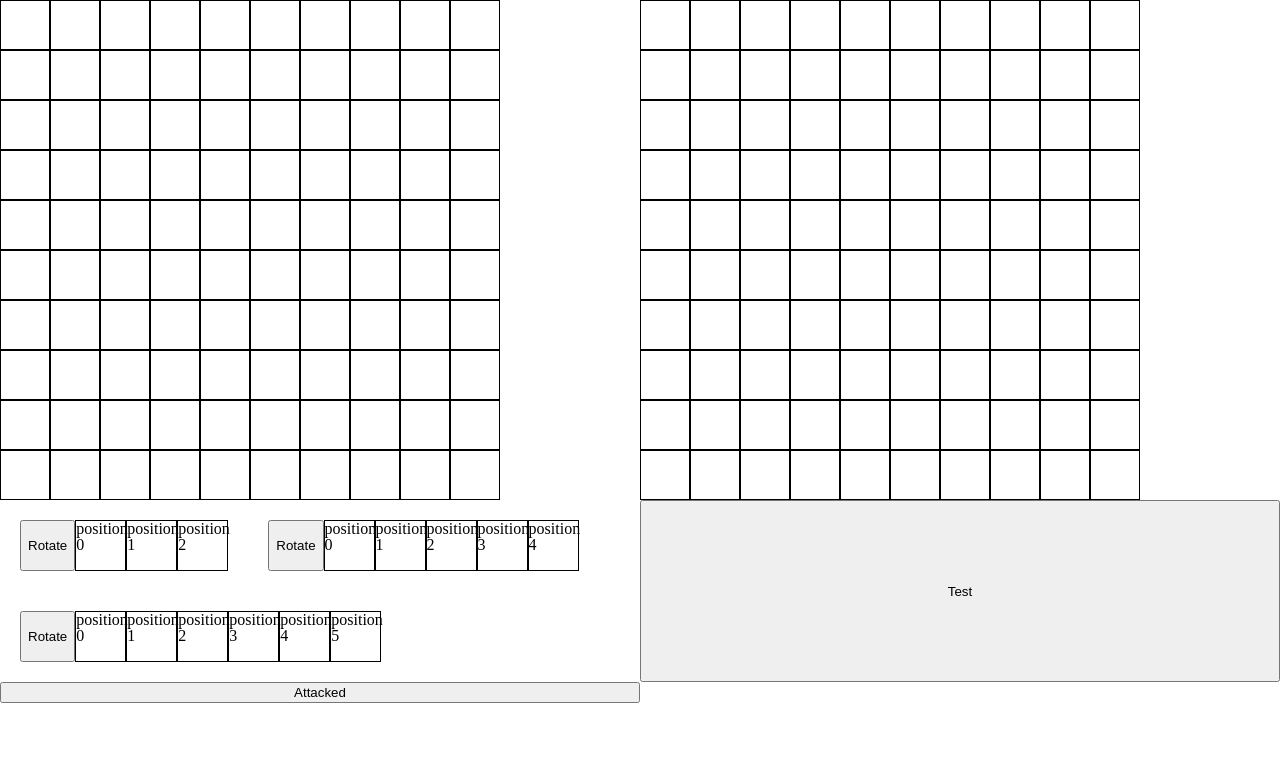
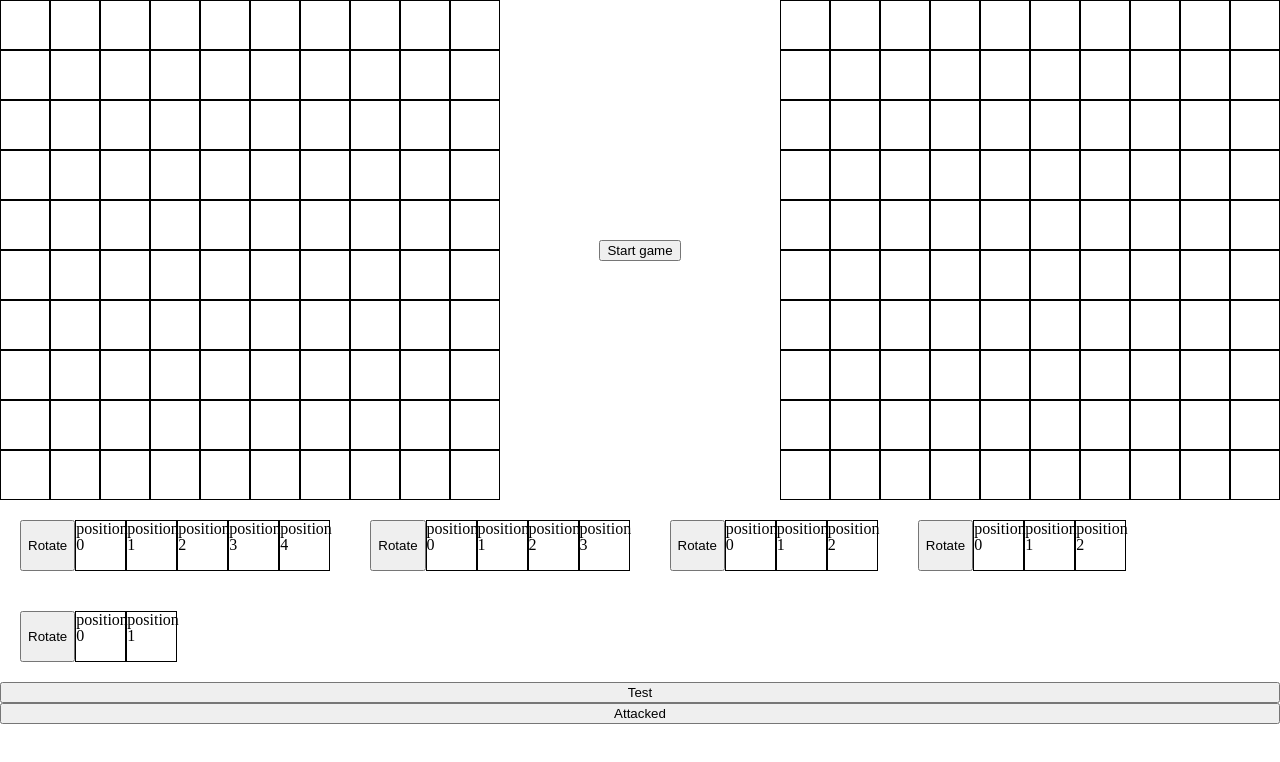
Before and after one commit to zainiscoding/battleship, a React (Create React App) app: page / in a window 1280 px wide. Shown: the top 762 px of the page. Built offline with nearby package versions, Linux system fonts and the light colour scheme; the HTML template or start-up script is replaced by a standard one.

Commit message:
Minor CSS improvements, cleaned up boolean checks, attempting to implement removal of ships after placement

```diff
--- a/src/components/DisplayComputerBoard.jsx
+++ b/src/components/DisplayComputerBoard.jsx
@@ -1,7 +1,6 @@
 const DisplayComputerBoard = (props) => {
   return (
-    <div id='game-wrapper'>
-      <div id='game-wrapper__player-board-wrapper'>
+    <div id='board-wrapper__computer-board-wrapper'>
       {props.computerBoardArray.map((block, index) => {
         if (block.ship && block.sunk) {
           return (
@@ -63,7 +62,6 @@ const DisplayComputerBoard = (props) => {
         );
       })}
     </div>
-    </div>
   );
 };
 
--- a/src/components/DisplayGame.jsx
+++ b/src/components/DisplayGame.jsx
@@ -6,12 +6,16 @@ import PlayerShipDockContainer from './PlayerShipDockContainer';
 const DisplayGame = (props) => {
   return (
     <div id='game-wrapper'>
+      <div id='board-wrapper'>
         <DisplayPlayerBoard
           player={props.player}
           setX={props.setX}
           setY={props.setY}
           placeChosenShip={props.placeChosenShip}
         />
+        {props.preparing && (
+          <button onClick={props.startGame}>Start game</button>
+        )}
         <DisplayComputerBoard
           computerBoardArray={props.computer.playerBoard.gameBoardArray}
           setX={props.setX}
@@ -19,6 +23,7 @@ const DisplayGame = (props) => {
           playerAttackHandler={props.playerAttackHandler}
           placeChosenShip={props.placeChosenShip}
         />
+      </div>
       <PlayerShipDockContainer
         player={props.player}
         setX={props.setX}
--- a/src/components/DisplayPlayerBoard.jsx
+++ b/src/components/DisplayPlayerBoard.jsx
@@ -1,7 +1,6 @@
 const DisplayPlayerBoard = (props) => {
   return (
-    <div id='game-wrapper'>
-      <div id='game-wrapper__player-board-wrapper'>
+    <div id='board-wrapper__player-board-wrapper'>
       {props.player.playerBoard.gameBoardArray.map((block, index) => {
         if (block.ship && block.sunk) {
           return (
@@ -62,7 +61,6 @@ const DisplayPlayerBoard = (props) => {
         );
       })}
     </div>
-    </div>
   );
 };
 
--- a/src/components/GameLoopContainer.js
+++ b/src/components/GameLoopContainer.js
@@ -20,7 +20,7 @@ const GameLoopContainer = (props) => {
   }
 
   function playerAttackHandler(e) {
-    if (playerTurn === true) {
+    if (playerTurn && !preparing) {
       setComputer((prevState) => {
         prevState.playerBoard.receiveAttack(
           e.target.id,
@@ -74,16 +74,16 @@ const GameLoopContainer = (props) => {
   }
 
   function chooseShip(e) {
-    const chosenShip = {};
-    chosenShip.shipLength = parseInt(e.target.getAttribute('data-length'));
-    chosenShip.orientation = e.target.getAttribute('data-orientation');
+    const chosenShip = {
+      shipLength: parseInt(e.target.getAttribute('data-length')),
+      orientation: e.target.getAttribute('data-orientation'),
+    };
     setPlacingShip(true);
-    console.log('choosing');
     setChosenShip(chosenShip);
   }
 
   function placeChosenShip(e) {
-    if (placingShip === true) {
+    if (placingShip) {
       const targetBlockX = parseInt(e.target.getAttribute('data-x'));
       const targetBlockY = parseInt(e.target.getAttribute('data-y'));
       setPlayer((prevState) => {
@@ -93,6 +93,7 @@ const GameLoopContainer = (props) => {
           chosenShip.shipLength,
           chosenShip.orientation
         );
+        player.removeShip(e.target.getAttribute('ship-number'));
         return { ...prevState };
       });
       setPlacingShip(false);
@@ -101,16 +102,11 @@ const GameLoopContainer = (props) => {
 
   function rotateShip(e) {
     e.stopPropagation();
-    if (placingShip === false) {
+    if (!placingShip) {
       const targetShipNumber = e.target.parentNode.getAttribute(
         'data-shipnumber'
       );
-
       const orientation = e.target.parentNode.getAttribute('data-orientation');
-      // setPlayer((prevState) => {
-      //   prevState.rotateShip(targetShipNumber);
-      //   return { ...prevState };
-      // });
 
       orientation === 'horizontal'
         ? setPlayer((prevState) => {
@@ -124,15 +120,25 @@ const GameLoopContainer = (props) => {
     }
   }
 
-  //The computer takes a turn whenever playerTurn changes (ie. whenever attacked)
   useEffect(() => {
-    if (playerTurn === false) {
-      //     //Timeout used to give the computer some fake thinking time
+    if (!player.playerShips.length) {
+      //Timeout used to give the computer some fake thinking time
       setTimeout(function () {
         computerAttack();
       }, 0);
     }
-    //   // eslint-disable-next-line
+    //eslint-disable-next-line
+  }, [playerTurn]);
+
+  //The computer takes a turn whenever playerTurn changes (ie. whenever attacked)
+  useEffect(() => {
+    if (!playerTurn) {
+      //Timeout used to give the computer some fake thinking time
+      setTimeout(function () {
+        computerAttack();
+      }, 0);
+    }
+    //eslint-disable-next-line
   }, [playerTurn]);
 
   //Checks for game over
@@ -165,6 +171,10 @@ const GameLoopContainer = (props) => {
     // eslint-disable-next-line
   }, [computer]);
 
+  function startGame() {
+    setPreparing(false);
+  }
+
   return (
     <DisplayGame
       player={player}
@@ -177,6 +187,8 @@ const GameLoopContainer = (props) => {
       chooseShip={chooseShip}
       placeChosenShip={placeChosenShip}
       rotateShip={rotateShip}
+      preparing={preparing}
+      startGame={startGame}
     />
   );
 };
--- a/src/components/gameboardFactory.js
+++ b/src/components/gameboardFactory.js
@@ -54,14 +54,10 @@ const gameboardFactory = () => {
       }
     });
 
-    if (shipBlock.ship !== null && shipOverlap === false) {
+    if (shipBlock.ship !== null && !shipOverlap) {
       shipPositions.forEach((shipPosition) => {
         gameBoardArray.forEach((block) => {
-          if (
-            shipPosition.x === block.x &&
-            shipPosition.y === block.y &&
-            block.empty
-          ) {
+          if (shipPosition.x === block.x && shipPosition.y === block.y) {
             gameBoardArray.splice(gameBoardArray.indexOf(block), 1, shipBlock);
             currentShipPositions.push(shipPosition);
           }
--- a/src/components/playerFactory.js
+++ b/src/components/playerFactory.js
@@ -5,14 +5,16 @@ const playerFactory = (name) => {
   const getName = () => name;
   const playerBoard = gameboardFactory();
 
-  let newShip = shipFactory(undefined, undefined, 3, 'horizontal');
-  let newShip2 = shipFactory(undefined, undefined, 5, 'horizontal');
-  let newShip3 = shipFactory(undefined, undefined, 6, 'horizontal');
+  let newShip = shipFactory(undefined, undefined, 5, 'horizontal');
+  let newShip2 = shipFactory(undefined, undefined, 4, 'horizontal');
+  let newShip3 = shipFactory(undefined, undefined, 3, 'horizontal');
+  let newShip4 = shipFactory(undefined, undefined, 3, 'horizontal');
+  let newShip5 = shipFactory(undefined, undefined, 2, 'horizontal');
   const playerShips = [];
-  playerShips.push(newShip, newShip2, newShip3);
+  playerShips.push(newShip, newShip2, newShip3, newShip4, newShip5);
 
+  //It's possible to consolidate the following two rotation functions into one, but requires React to not run in Strict Mode.
   function rotateHorizontalShip(shipIndex) {
-    console.log('rotating');
     const newVerticalShip = shipFactory(
       playerShips[shipIndex].x,
       playerShips[shipIndex].y,
@@ -32,23 +34,12 @@ const playerFactory = (name) => {
     return playerShips.splice(shipIndex, 1, newHorizontalShip);
   }
 
-  // function rotateShip(shipIndex) {
-  //   const orientation =
-  //     playerShips[shipIndex].getOrientation() === 'horizontal'
-  //       ? 'vertical'
-  //       : 'horizontal';
-  //   const newShip = shipFactory(
-  //     playerShips[shipIndex].x,
-  //     playerShips[shipIndex].y,
-  //     playerShips[shipIndex].getShipLength(),
-  //     orientation
-  //   );
-  //   return playerShips.splice(shipIndex, 1, newShip);
-  // }
-
   function removeShip(shipIndex) {
-    return playerShips.splice(shipIndex, 1);
+    console.log(
+      playerShips.filter((ship) => playerShips.indexOf(ship) === shipIndex)
+    );
   }
+  //check CV builder
 
   function makePlay(toAttack, x, y, length) {
     let randomPosition = Math.floor(Math.random() * 100);
--- a/src/components/shipFactory.js
+++ b/src/components/shipFactory.js
@@ -28,7 +28,7 @@ const shipFactory = (x, y, shipLength, orientation) => {
   }
 
   function isSunk() {
-    return positions.every((hitBlock) => hitBlock.hit === true);
+    return positions.every((hitBlock) => hitBlock.hit);
   }
 
   if (
--- a/src/styles/main.css
+++ b/src/styles/main.css
@@ -1,18 +1,28 @@
 #game-wrapper {
-  display: grid;
-  grid-template-columns: 1fr 1fr;
+  display: flex;
+  flex-direction: column;
 }
 
-#game-wrapper__player-board-wrapper {
+#board-wrapper {
   display: grid;
+  grid-template-columns: 1fr 1fr 1fr;
+  grid-gap: 10px;
+  place-items: center;
+  align-self: center;
+}
+
+#board-wrapper__player-board-wrapper {
+  display: grid;
+  grid-column: 1;
   grid-template-columns: 1fr 1fr 1fr 1fr 1fr 1fr 1fr 1fr 1fr 1fr;
   grid-template-rows: 1fr 1fr 1fr 1fr 1fr 1fr 1fr 1fr 1fr 1fr;
   height: 500px;
   width: 500px;
 }
 
-#game-wrapper__computer-board-wrapper {
+#board-wrapper__computer-board-wrapper {
   display: grid;
+  grid-column: 3;
   grid-template-columns: 1fr 1fr 1fr 1fr 1fr 1fr 1fr 1fr 1fr 1fr;
   grid-template-rows: 1fr 1fr 1fr 1fr 1fr 1fr 1fr 1fr 1fr 1fr;
   height: 500px;
```
Also changed, not shown: src/components/DisplayGame copy.jsx (deleted, +0 -69 lines), src/components/shipFactory copy.js (deleted, +0 -54 lines). Lines whose indentation alone changed are shown as unchanged.
